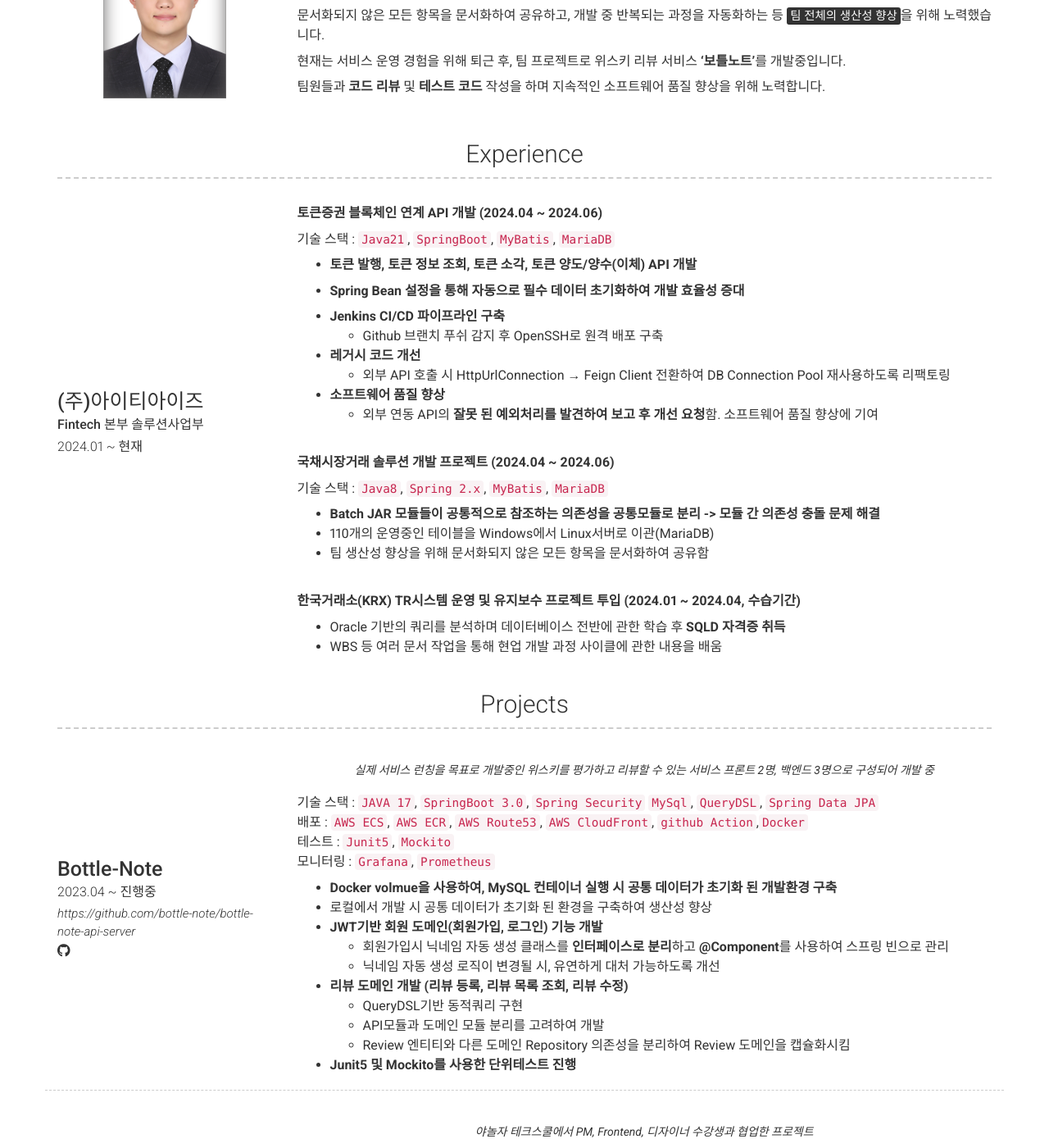
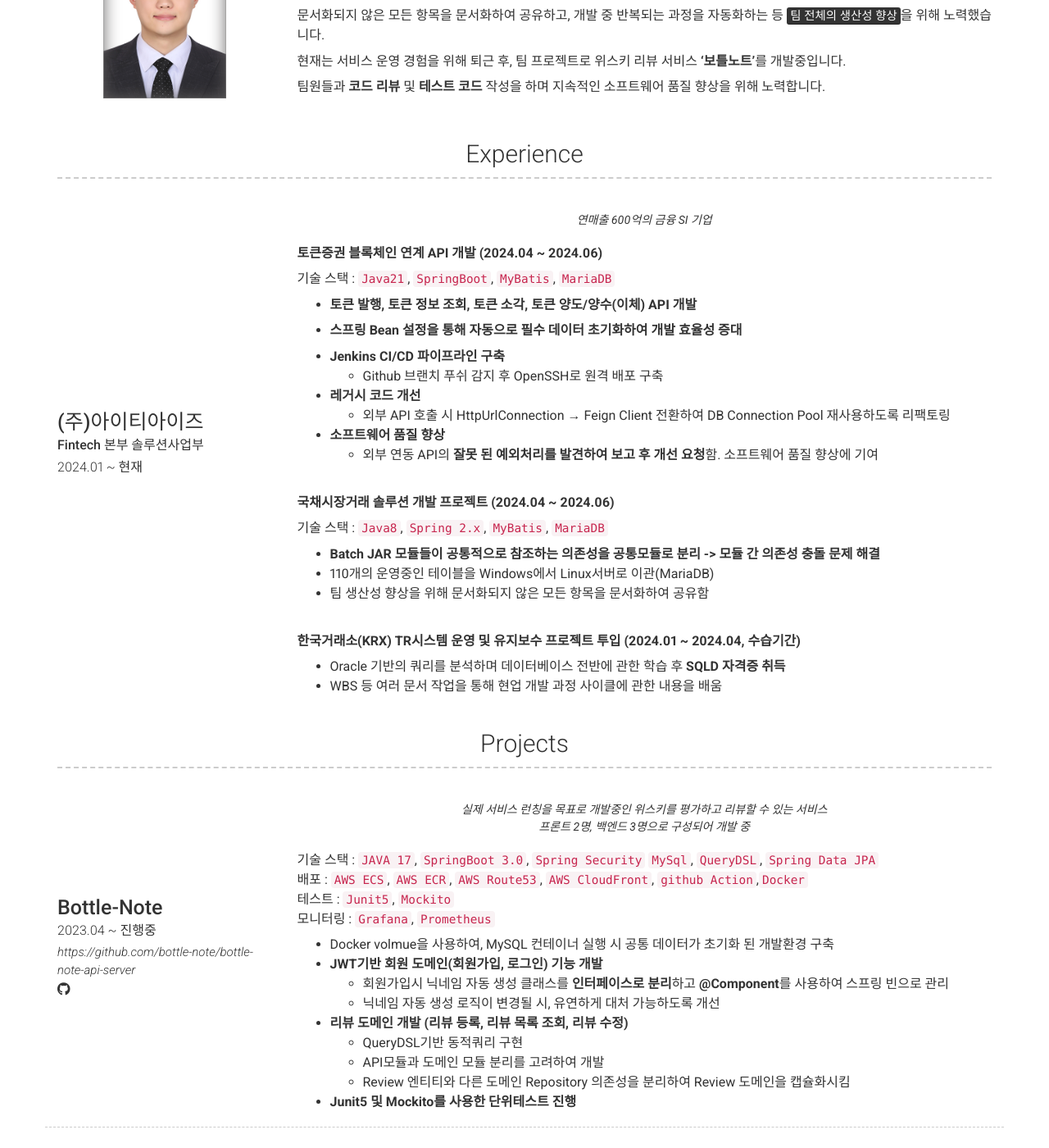
Before and after one commit to chadongmin/chadongmin.github.io, a Jekyll site: the page built from index.md, in a window 1280 px wide and 1400 px high, scrolled down 409 px. Shown: the whole window at 82% size. Built offline with Jekyll 4.4.1, drawn with Linux system fonts in a browser that asks for light colours; nearby versions of some CDN libraries.

Commit message:
이력서 v1.1

```diff
--- a/_config.yml
+++ b/_config.yml
@@ -67,8 +67,8 @@ content:
         sub_title: Fintech 본부 솔루션사업부
         caption: 2024.01 ~ 현재
         #        link: Link to company (optional)
-        #        quote: >
-        #          금융 소프트웨어를 개발하는 기업입니다.
+        quote: >
+          연매출 600억의 금융 SI 기업
         description: | # this will include new lines to allow paragraphs
           **토큰증권 블록체인 연계 API 개발 (2024.04 ~ 2024.06)**
 
@@ -76,7 +76,7 @@ content:
 
           - **토큰 발행, 토큰 정보 조회, 토큰 소각, 토큰 양도/양수(이체) API 개발**
 
-          - **Spring Bean 설정을 통해 자동으로 필수 데이터 초기화하여 개발 효율성 증대**
+          - **스프링 Bean 설정을 통해 자동으로 필수 데이터 초기화하여 개발 효율성 증대**
 
           - **Jenkins CI/CD 파이프라인 구축**
             - Github 브랜치 푸쉬 감지 후 OpenSSH로 원격 배포 구축
@@ -122,7 +122,7 @@ content:
 #            icon: fab fa-github
 #            url: Link to project (eg. sproogen.github.io/modern-resume-theme)(optional)
         quote: >
-          실제 서비스 런칭을 목표로 개발중인 위스키를 평가하고 리뷰할 수 있는 서비스
+          실제 서비스 런칭을 목표로 개발중인 위스키를 평가하고 리뷰할 수 있는 서비스 <br>
           프론트 2명, 백엔드 3명으로 구성되어 개발 중
         description: | # this will include new lines to allow paragraphs
 
@@ -134,8 +134,7 @@ content:
           테스트 : `Junit5`, `Mockito` <br>
           모니터링 : `Grafana`, `Prometheus`<br>
 
-          - **Docker volmue을 사용하여, MySQL 컨테이너 실행 시 공통 데이터가 초기화 된 개발환경 구축**
-          - 로컬에서 개발 시 공통 데이터가 초기화 된 환경을 구축하여 생산성 향상
+          - Docker volmue을 사용하여, MySQL 컨테이너 실행 시 공통 데이터가 초기화 된 개발환경 구축
           - **JWT기반 회원 도메인(회원가입, 로그인) 기능 개발**
               - 회원가입시 닉네임 자동 생성 클래스를 **인터페이스로 분리**하고 **@Component**를 사용하여 스프링 빈으로 관리
               - 닉네임 자동 생성 로직이 변경될 시, 유연하게 대처 가능하도록 개선
@@ -164,7 +163,7 @@ content:
         description: | # this will include new lines to allow paragraphs
           기술스택 : `Java 17`, `SpringBoot 3.1.5`, `MySQL 8.0`, `Redis` <br>
           배포 : `Docker`, `Github Action & AWS code deploy`
-          - **전체 숙소 목록 조회 API 및 지역, 날짜, 인원 등 다양한 조건으로 필터링 된 숙소 조회 기능 구현**
+          - 전체 숙소 목록 조회 API 및 지역, 날짜, 인원 등 다양한 조건으로 필터링 된 숙소 조회 기능 구현
           - 팀 내 **QueryDSL 도입을 주도**하여 **동적 쿼리 작성 편의성** 및 **코드 유지보수성**을 극대화시킴
           - **DTO 생성자 활용하여( @QueryProjection) DTO Projection 수행 → 쿼리 속도 기존 대비 30% 향상**
               - DB에서 조회한 값을 DTO 필드에 주입하여 반환하기 때문에 엔티티의 연관관계를 참조하지 않음
```
Also changed, not shown: 1 other file.
